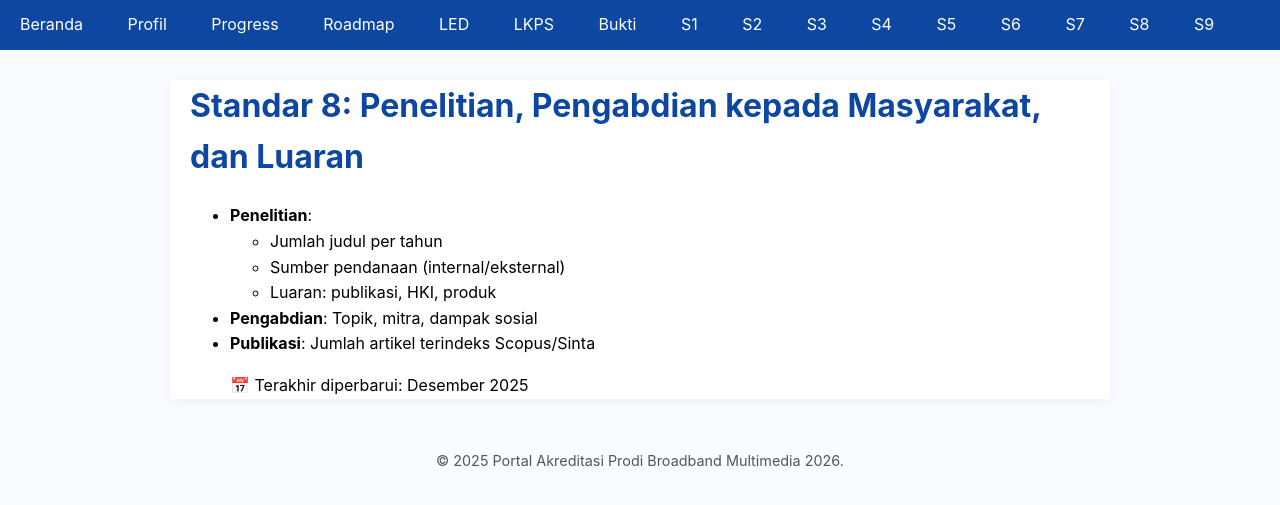
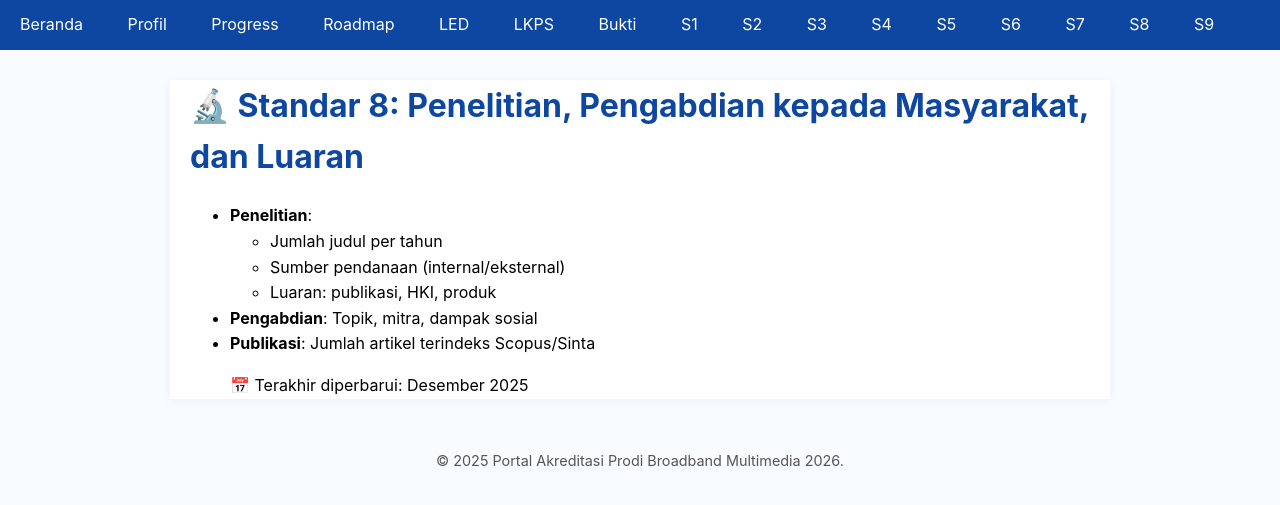
Before and after one commit to portal-psbm/aksi26, a Jekyll site: the page built from standar-8.md, in a window 1280 px wide. Shown: the top 505 px of the page. Built offline with Jekyll 4.4.1, drawn with Linux system fonts in a browser that asks for light colours.

```diff
--- a/standar-8.md
+++ b/standar-8.md
@@ -4,7 +4,7 @@ title: Standar 8
 permalink: /standar-8/
 ---
 
-# Standar 8: Penelitian, Pengabdian kepada Masyarakat, dan Luaran
+# 🔬 Standar 8: Penelitian, Pengabdian kepada Masyarakat, dan Luaran
 
 - **Penelitian**:
   - Jumlah judul per tahun
```
